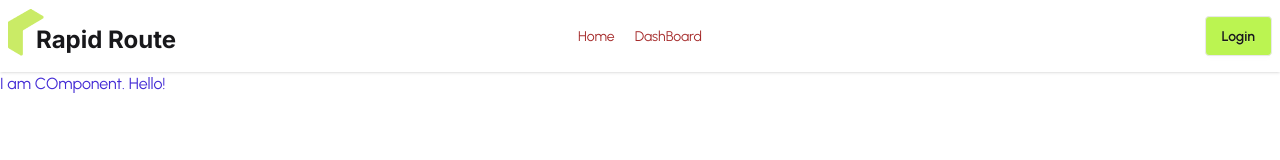
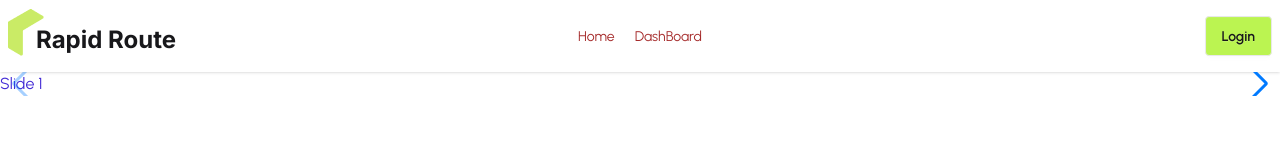
Before and after one commit to moktadir-mirul/rapid-route, a React (Vite) app: page / in a window 1280 px wide. Shown: the top 160 px of the page. Built offline with nearby package versions, Linux system fonts and the light colour scheme; a web font is replaced by a local one.

Commit message:
banner added but styling not done

```diff
--- a/package.json
+++ b/package.json
@@ -15,6 +15,7 @@
     "react-dom": "^19.1.0",
     "react-router": "^7.6.3",
     "sweetalert2": "^11.22.2",
+    "swiper": "^11.2.10",
     "tailwindcss": "^4.1.11"
   },
   "devDependencies": {
--- a/src/App.jsx
+++ b/src/App.jsx
@@ -1,10 +1,11 @@
 import "./App.css";
 import { Outlet } from "react-router";
+import Banner from "./Components/Banner/Banner";
 
 function App() {
   return (
     <div className="text-primary">
-      I am COmponent. Hello!
+      <Banner></Banner>
 
     </div>
   );
--- /dev/null
+++ b/src/Components/Banner/Banner.jsx
@@ -0,0 +1,30 @@
+import React from 'react';
+// Import Swiper React components
+import { Swiper, SwiperSlide } from 'swiper/react';
+
+// Import Swiper styles
+import 'swiper/css';
+import 'swiper/css/navigation';
+
+
+
+// import required modules
+import { Navigation } from 'swiper/modules';
+
+export default function Banner() {
+  return (
+    <>
+      <Swiper navigation={true} modules={[Navigation]} className="mySwiper">
+        <SwiperSlide className='w-full h-[80vh]'>Slide 1</SwiperSlide>
+        <SwiperSlide>Slide 2</SwiperSlide>
+        <SwiperSlide>Slide 3</SwiperSlide>
+        <SwiperSlide>Slide 4</SwiperSlide>
+        <SwiperSlide>Slide 5</SwiperSlide>
+        <SwiperSlide>Slide 6</SwiperSlide>
+        <SwiperSlide>Slide 7</SwiperSlide>
+        <SwiperSlide>Slide 8</SwiperSlide>
+        <SwiperSlide>Slide 9</SwiperSlide>
+      </Swiper>
+    </>
+  );
+}
```
Also changed, not shown: 1 other file (tests, documents, lock files or other folders).
